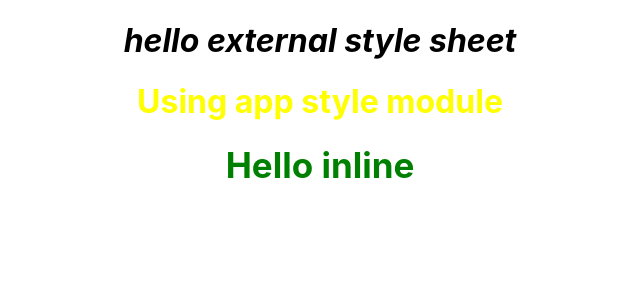
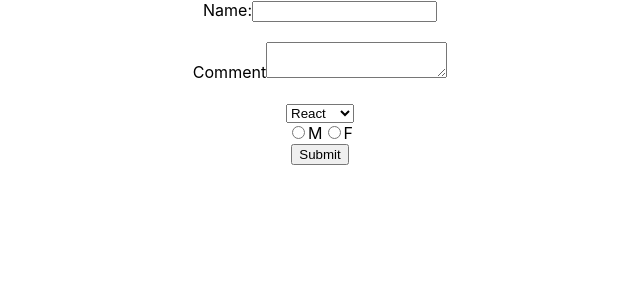
Before and after one commit to ThusithaDeepal/reactTutorialBasicto-Advance, a React (Create React App) app: page / in a window 1280 px wide. Shown: the top 300 px of the page, without its empty margins (320-960 px from the left). Built offline with nearby package versions, Linux system fonts and the light colour scheme.

Commit message:
form submission

```diff
--- a/src/App.js
+++ b/src/App.js
@@ -9,6 +9,7 @@ import ConditionalGreeting from './components/ConditionalGreeting';
 import NameList from './components/NameList';
 import StyleSheet from './components/StyleSheet'
 import Inline from './components/Inline';
+import Form from './components/Form'
 
 function App() {
   return (
@@ -19,8 +20,9 @@ function App() {
       {/* <ParentComponent /> */}
       {/* <ConditionalGreeting /> */}
       {/* <NameList /> */}
-      <StyleSheet primary={false} />
-      <Inline />
+      {/* <StyleSheet primary={false} />
+      <Inline /> */}
+      <Form />
     </div>
   );
 }
--- /dev/null
+++ b/src/components/Form.js
@@ -0,0 +1,83 @@
+import React, { Component } from 'react'
+
+
+//need to use states to handle values and set states to get onchange values
+class Form extends Component {
+
+  constructor(props) {
+    super(props)
+
+    this.state = {
+      name: "",
+      comment: "",
+      lang: "React",
+      gender: ""
+
+    }
+  }
+
+  onNameHandler = (event) => {
+    this.setState({
+      name: event.target.value,
+
+    })
+  }
+
+  onCommentHandler = (event) => {
+    this.setState({
+      comment: event.target.value
+    })
+
+  }
+
+  onLangHandler = (event) => {
+    this.setState({
+      lang: event.target.value
+    })
+  }
+
+  radioChange = (event) => {
+    console.log("aaa" + event.target.value)
+    this.setState({
+      gender: event.target.value
+    })
+  }
+
+  OnSubmit = (event) => {
+    event.preventDefault(); //to avoid refresing page when submit
+    alert(`submit data are ${this.state.name} ${this.state.comment} ${this.state.lang} ${this.state.gender}`)
+  }
+
+  render() {
+    return (
+      <form>
+        <div>
+          <label>Name:</label>
+          <input type="text" value={this.state.name} onChange={this.onNameHandler} />
+        </div>
+        <br />
+        <div>
+          <label>Comment</label>
+          <textarea value={this.state.comment} onChange={this.onCommentHandler}></textarea>
+        </div>
+        <br />
+        <div>
+          <select value={this.state.lang} onChange={this.onLangHandler}>
+            <option>React</option>
+            <option>Vue</option>
+            <option>Angluar</option>
+          </select>
+        </div>
+
+        <div onChange={this.radioChange}>
+          {/* here name=""  should be same to select only one from two check boxes */}
+          <input type="radio" value="Male" name="gender" /><label>M</label>
+          <input type="radio" value="Female" name="gender" /><label>F</label>
+
+        </div>
+        <button type="submit" onClick={this.OnSubmit}>Submit</button>
+      </form>
+    )
+  }
+}
+export default Form
```
